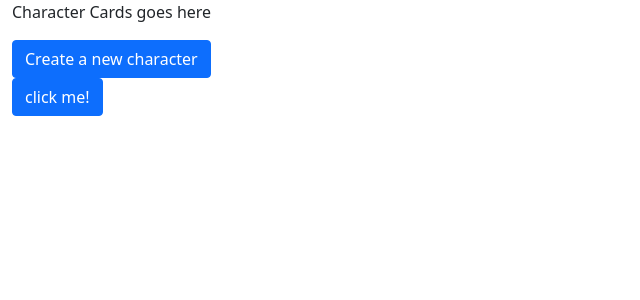
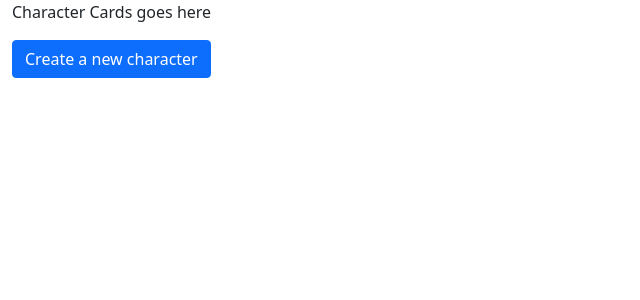
Before and after one commit to DaniPad7/dnd-character-backend, a React (Create React App) app in the folder frontend/: page / in a window 1280 px wide. Shown: the top 300 px of the page, without its empty margins (0-640 px from the left). Built offline with nearby package versions, Linux system fonts and the light colour scheme.

Commit message:
adding material-ui dependency

```diff
--- a/frontend/public/index.html
+++ b/frontend/public/index.html
@@ -9,7 +9,6 @@
       name="description"
       content="Web site created using create-react-app"
     />
-    <link rel="apple-touch-icon" href="%PUBLIC_URL%/logo192.png" />
     <!--
       manifest.json provides metadata used when your web app is installed on a
       user's mobile device or desktop. See https://developers.google.com/web/fundamentals/web-app-manifest/
--- a/frontend/src/App.js
+++ b/frontend/src/App.js
@@ -1,19 +1,10 @@
 import 'bootstrap/dist/css/bootstrap.min.css';
-import {Container, Row, Col, Button} from 'react-bootstrap';
+import { Container, Row } from 'react-bootstrap';
 import CreateCharacterContainer from './components/CreateCharacterContainer';
-import {BrowserRouter as Router, Switch, Route} from "react-router-dom";
-import getTestData from "./services/test-service";
 
 function App() {
-
-    const test = async () => {
-        let data = await getTestData()
-        console.log(data);
-    }
-
   return (
     <div className="App">
-      <Router>
       <Container fluid>
         <Row >
           <p>Character Cards goes here</p>
@@ -21,11 +12,7 @@ function App() {
         <Row>
           <CreateCharacterContainer/>
         </Row>
-          <Button onClick={test}>
-              click me!
-          </Button>
       </Container>
-      </Router>
     </div>
   );
 }
```
Also changed, not shown: frontend/public/manifest.json.
